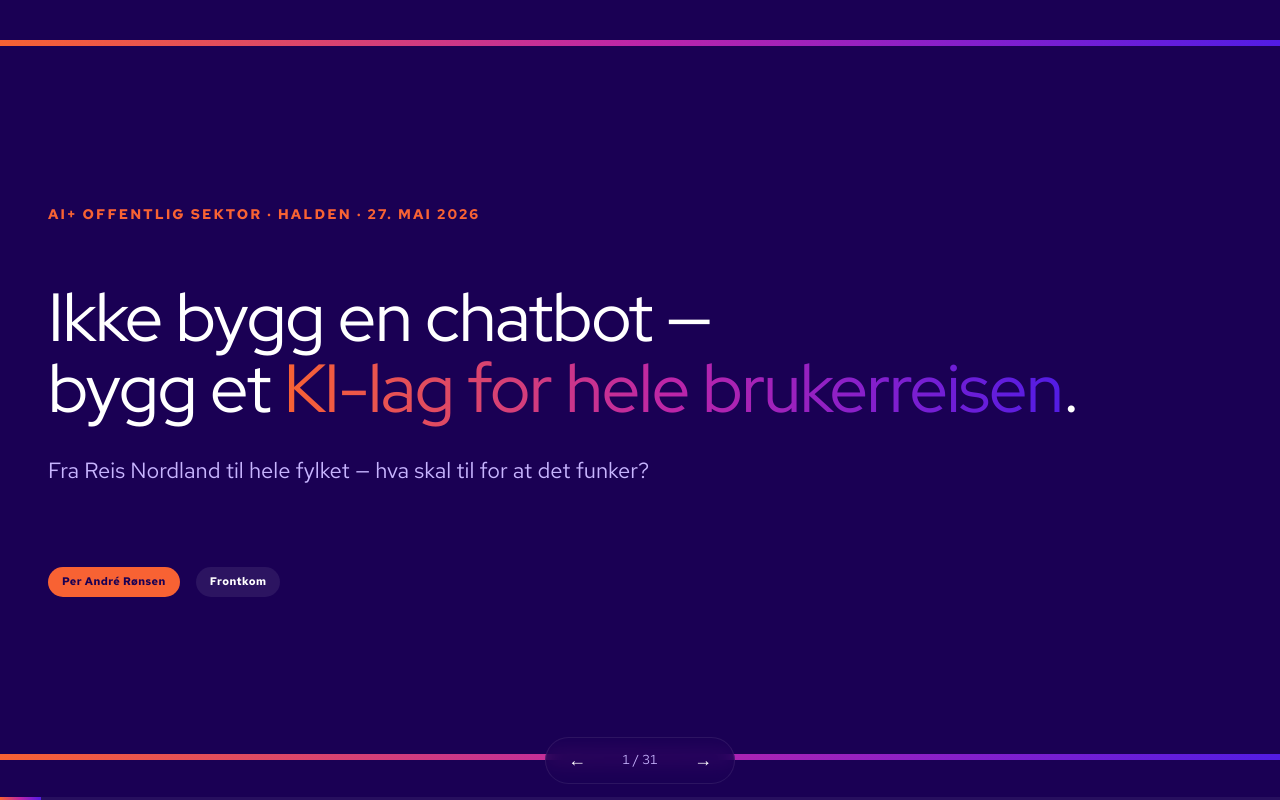
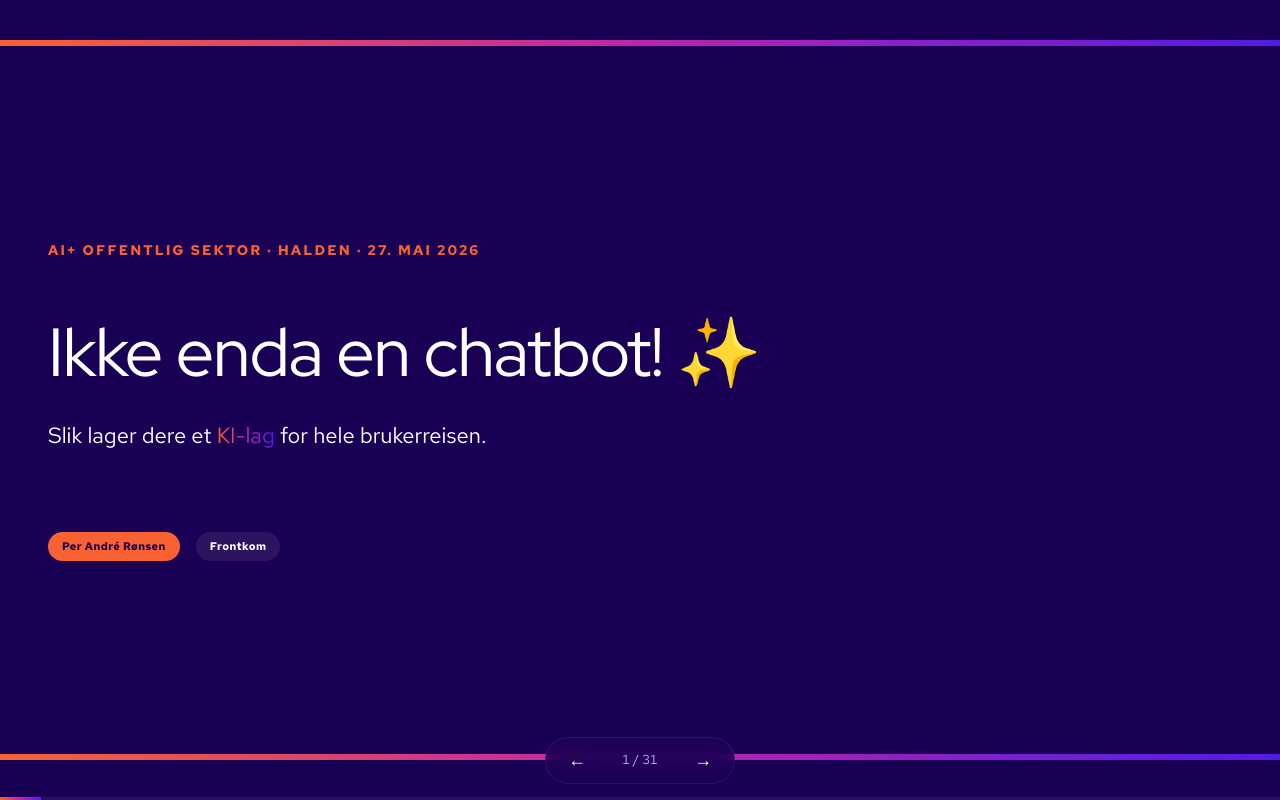
Before and after one commit to perandre/aiplus-2026, a website built with Vite: page index.html in a window 1280 px wide. Built offline with nearby package versions, Linux system fonts and the light colour scheme.

Commit message:
Endelig tittel: 'Ikke enda en chatbot! Slik lager dere et KI-lag for hele brukerreisen ✨'
- 'Ikke enda en chatbot!' som interjeksjon (ikke kommando) gir
  publikum følelsen av at vi anerkjenner chatbot-tretthet i offentlig sektor
- 'Slik lager dere' posisjonerer foredraget som veiledning, ikke
  vendor-pitch — matcher 7-tips-strukturen i andre halvdel
- 'Lager' istedenfor 'bygger' — mer inkluderende for ikke-tekniske
  beslutningstakere
- 'Hele brukerreisen' fanger skopet (alle 6 overflater)
- Cover-slide, hero-slide og index.html sync

Co-Authored-By: Claude Opus 4.7 (1M context) <noreply@anthropic.com>

```diff
--- a/index.html
+++ b/index.html
@@ -5,7 +5,7 @@
     <link rel="icon" type="image/svg+xml" href="/logos/logo-frontkom-symbol-outlined.svg" />
     <meta name="viewport" content="width=device-width, initial-scale=1.0" />
     <meta name="theme-color" content="#1A0054" />
-    <title>Ikke bygg en chatbot — bygg et KI-lag for hele brukerreisen · Frontkom @ AI+Offentlig sektor 2026</title>
+    <title>Ikke enda en chatbot! Slik lager dere et KI-lag for hele brukerreisen · Frontkom @ AI+Offentlig sektor 2026</title>
     <link rel="preconnect" href="https://fonts.googleapis.com" />
     <link rel="preconnect" href="https://fonts.gstatic.com" crossorigin />
     <link
--- a/src/slides/01-cover.ts
+++ b/src/slides/01-cover.ts
@@ -2,7 +2,7 @@ import { slideShell, type Slide } from '../lib/slide';
 
 const slide: Slide = {
   id: 'cover',
-  title: 'Ikke bygg en chatbot — bygg et KI-lag for hele brukerreisen',
+  title: 'Ikke enda en chatbot! Slik lager dere et KI-lag for hele brukerreisen',
   render: () =>
     slideShell(
       `
@@ -11,11 +11,10 @@ const slide: Slide = {
       <div style="flex:1;display:flex;flex-direction:column;justify-content:center;gap:var(--s-xl);">
         <div class="eyebrow">AI+ Offentlig sektor · Halden · 27. mai 2026</div>
         <h1 class="hero">
-          Ikke bygg en chatbot —<br/>
-          bygg et <span class="gradient-text">KI-lag for hele brukerreisen</span>.
+          Ikke enda en chatbot! ✨
         </h1>
-        <p class="lead" style="color:var(--on-dark-muted);max-width:52ch;">
-          Fra Reis Nordland til hele fylket — hva skal til for at det funker?
+        <p class="lead" style="color:var(--on-dark);max-width:60ch;">
+          Slik lager dere et <span class="gradient-text">KI-lag</span> for hele brukerreisen.
         </p>
         <div class="row" style="margin-top:var(--s-xl);gap:var(--s-md);">
           <span class="pill pill-brand">Per André Rønsen</span>
```
